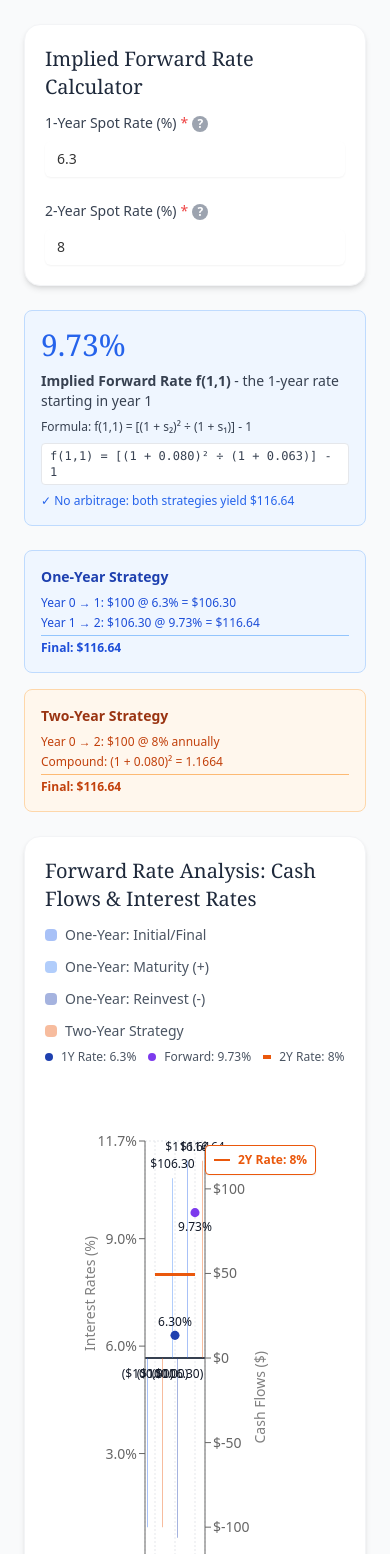
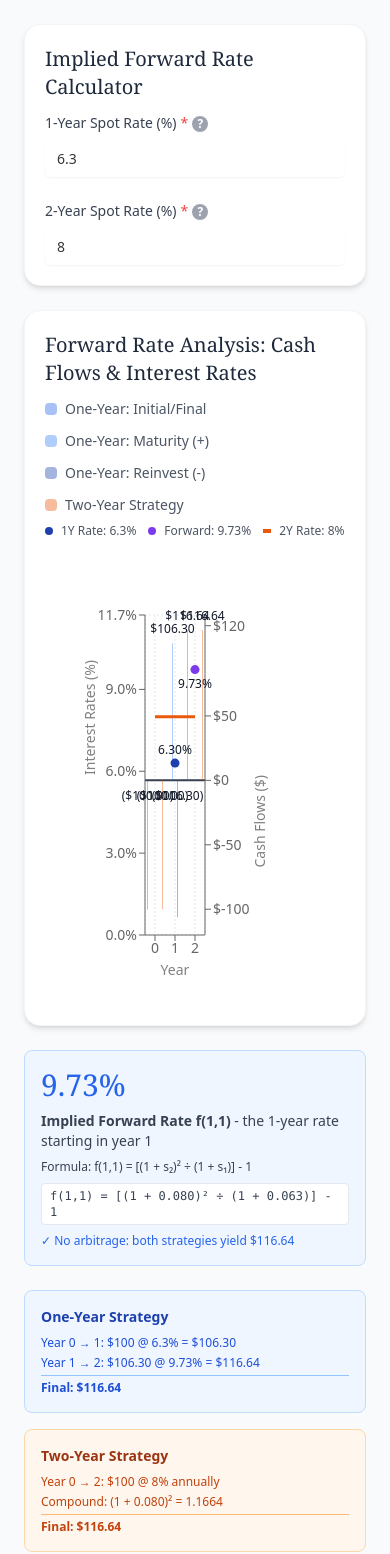
Before and after one commit to PaulReadCFA/lm2los3_impliedforwardrate, a React (Vite) app: page / in a window 390 px wide. Shown: the top 1554 px of the page. Built offline with nearby package versions, Linux system fonts and the light colour scheme.

Commit message:
ordering

```diff
--- a/src/App.jsx
+++ b/src/App.jsx
@@ -17,8 +17,8 @@ import {
 const COLORS = {
   primary: "#4476FF",
   dark: "#1e40af",
-  positive: "#2563eb",      // Blue (colorblind safe)
-  negative: "#ea580c",      // Orange (colorblind safe)
+  positive: "#2563eb",
+  negative: "#ea580c",
   purple: "#7c3aed",
   orange: "#ea580c",
   lightBlue: "#3b82f6",
@@ -192,161 +192,10 @@ function calculateForwardRates({ s1, s2 }) {
   };
 }
 
-function App() {
-  // Default values for realistic example (6.3% and 8.0%)
-  const [inputs, setInputs] = useState({
-    s1: 6.3,
-    s2: 8.0,
-  });
-
-  // Input validation
-  const validateInputs = useCallback((inputs) => {
-    const errors = {};
-
-    if (!inputs.s1 || inputs.s1 < 0) {
-      errors.s1 = "1-Year Spot Rate must be positive";
-    } else if (inputs.s1 > 50) {
-      errors.s1 = "1-Year Spot Rate cannot exceed 50%";
-    }
-
-    if (!inputs.s2 || inputs.s2 < 0) {
-      errors.s2 = "2-Year Spot Rate must be positive";
-    } else if (inputs.s2 > 50) {
-      errors.s2 = "2-Year Spot Rate cannot exceed 50%";
-    }
-
-    if (inputs.s2 > 0 && inputs.s1 > 0 && inputs.s2 <= inputs.s1) {
-      errors.yieldCurve = "2-Year rate should typically be higher than 1-year rate for normal yield curve";
-    }
-
-    return errors;
-  }, []);
-
-  const handleInputChange = useCallback((field, value) => {
-    setInputs(prev => ({ ...prev, [field]: parseFloat(value) || 0 }));
-  }, []);
-
-  const inputErrors = validateInputs(inputs);
-  const model = useMemo(() => {
-    if (Object.keys(inputErrors).length > 0) return null;
-    return calculateForwardRates(inputs);
-  }, [inputs, inputErrors]);
-
-  const formatPercentage = (v) => {
-    if (v == null) return "-";
-    return (v).toFixed(2) + "%";
-  };
-
+// Chart component to avoid duplication
+function ForwardRateChart({ model, inputs, formatPercentage }) {
   return (
-    <div className="min-h-screen bg-gray-50 p-6 font-sans">
-      <main className="max-w-7xl mx-auto space-y-6">
-
-        {/* INPUTS CARD - Full Width at Top */}
-        <Card title="Implied Forward Rate Calculator">
-          <div className="grid grid-cols-1 md:grid-cols-2 gap-6">
-            <FormField
-              id="s1-input"
-              label="1-Year Spot Rate (%)"
-              helpText="Enter as percentage (e.g., 6.3 for 6.3%)"
-              error={inputErrors.s1}
-              required
-            >
-              <input
-                id="s1-input"
-                type="number"
-                step="0.1"
-                min="0"
-                max="50"
-                value={inputs.s1}
-                onChange={(e) => handleInputChange('s1', e.target.value)}
-                className={`mt-1 block w-full rounded-md shadow-sm px-3 py-2 ${
-                  inputErrors.s1
-                    ? 'border-red-300 focus:border-red-500 focus:ring-red-500'
-                    : 'border-gray-300 focus:border-blue-500 focus:ring-blue-500'
-                }`}
-                aria-invalid={inputErrors.s1 ? 'true' : 'false'}
-              />
-            </FormField>
-
-            <FormField
-              id="s2-input"
-              label="2-Year Spot Rate (%)"
-              helpText="Enter as percentage (e.g., 8.0 for 8.0%)"
-              error={inputErrors.s2}
-              required
-            >
-              <input
-                id="s2-input"
-                type="number"
-                step="0.1"
-                min="0"
-                max="50"
-                value={inputs.s2}
-                onChange={(e) => handleInputChange('s2', e.target.value)}
-                className={`mt-1 block w-full rounded-md shadow-sm px-3 py-2 ${
-                  inputErrors.s2
-                    ? 'border-red-300 focus:border-red-500 focus:ring-red-500'
-                    : 'border-gray-300 focus:border-blue-500 focus:ring-blue-500'
-                }`}
-                aria-invalid={inputErrors.s2 ? 'true' : 'false'}
-              />
-            </FormField>
-          </div>
-
-          <ValidationMessage errors={inputErrors} />
-        </Card>
-
-        {/* RESULTS AND CHART - Two Column Layout */}
-        {model && model.isValid && (
-          <div className="grid grid-cols-1 lg:grid-cols-4 gap-6">
-
-            {/* LEFT COLUMN - Results & Strategy Boxes */}
-            <div className="lg:col-span-1 space-y-6">
-
-              {/* Forward Rate Result */}
-              <ResultCard
-                title="Implied Forward Rate f(1,1)"
-                value={`${model.forwardRate.toFixed(2)}%`}
-                subtitle="the 1-year rate starting in year 1"
-                description={
-                  <div>
-                    <div className="mb-2 text-xs">Formula: f(1,1) = [(1 + s₂)² ÷ (1 + s₁)] - 1</div>
-                    <div className="font-mono text-xs bg-white px-2 py-1 rounded border">
-                      f(1,1) = [(1 + {(inputs.s2/100).toFixed(3)})² ÷ (1 + {(inputs.s1/100).toFixed(3)})] - 1
-                    </div>
-                    <div className="text-xs mt-2 text-blue-600">✓ No arbitrage: both strategies yield ${model.strategy1Final.toFixed(2)}</div>
-                  </div>
-                }
-                isValid={model.isValid}
-              />
-
-              {/* Strategy Comparison Boxes - Stacked */}
-              <div className="space-y-4">
-                <div className="p-4 bg-blue-50 rounded-lg border border-blue-200">
-                  <div className="font-semibold text-blue-800 mb-2 text-sm">One-Year Strategy</div>
-                  <div className="text-xs text-blue-700 space-y-1">
-                    <div>Year 0 → 1: $100 @ {inputs.s1}% = ${model.strategy1Year1Value.toFixed(2)}</div>
-                    <div>Year 1 → 2: ${model.strategy1Year1Value.toFixed(2)} @ {model.forwardRate.toFixed(2)}% = ${model.strategy1Final.toFixed(2)}</div>
-                    <div className="font-semibold pt-1 border-t border-blue-300">Final: ${model.strategy1Final.toFixed(2)}</div>
-                  </div>
-                </div>
-
-                <div className="p-4 bg-orange-50 rounded-lg border border-orange-200">
-                  <div className="font-semibold text-orange-800 mb-2 text-sm">Two-Year Strategy</div>
-                  <div className="text-xs text-orange-700 space-y-1">
-                    <div>Year 0 → 2: $100 @ {inputs.s2}% annually</div>
-                    <div>Compound: (1 + {(inputs.s2/100).toFixed(3)})² = {Math.pow(1 + inputs.s2/100, 2).toFixed(4)}</div>
-                    <div className="font-semibold pt-1 border-t border-orange-300">Final: ${model.strategy2Final.toFixed(2)}</div>
-                  </div>
-                </div>
-              </div>
-
-            </div>
-
-            {/* RIGHT COLUMN - Large Chart */}
-            <div className="lg:col-span-3">
-              <Card title="Forward Rate Analysis: Cash Flows & Interest Rates" className="h-full">
-
+    <>
       {/* Chart Legends */}
       <div className="mb-4 space-y-2">
         <div className="text-sm text-gray-600 flex items-center gap-3 flex-wrap">
@@ -384,8 +233,8 @@ function App() {
         </div>
       </div>
 
-                {/* Large Chart */}
-                <div className="h-[550px] relative"
+      {/* Chart */}
+      <div className="h-[450px]"
            role="img"
            aria-labelledby="chart-title"
            aria-describedby="chart-description">
@@ -397,7 +246,7 @@ function App() {
           </p>
         </div>
 
-                  <ResponsiveContainer width="100%" height="100%">
+        <ResponsiveContainer width="100%" height={450}>
           <ComposedChart
             data={model.cashFlowData}
             margin={{ top: 60, right: 80, left: 40, bottom: 40 }}
@@ -503,25 +352,6 @@ function App() {
             </Scatter>
           </ComposedChart>
         </ResponsiveContainer>
-
-                  {/* 2Y Rate Label - Positioned in Chart */}
-                  <div
-                    className="absolute top-16 left-40 bg-white px-2 py-1 rounded border shadow-sm"
-                    style={{
-                      borderColor: COLORS.orange,
-                      color: COLORS.orange,
-                      fontSize: '12px',
-                      fontWeight: 'bold'
-                    }}
-                  >
-                    <div className="flex items-center gap-2">
-                      <div
-                        className="w-4 h-0.5"
-                        style={{ backgroundColor: COLORS.orange }}
-                      ></div>
-                      2Y Rate: {inputs.s2}%
-                    </div>
-                  </div>
       </div>
 
       {/* Screen Reader Data Table */}
@@ -556,12 +386,183 @@ function App() {
           </tbody>
         </table>
       </div>
+    </>
+  );
+}
 
+// Results component
+function ResultsSection({ model, inputs }) {
+  return (
+    <div className="space-y-6">
+      {/* Forward Rate Result */}
+      <ResultCard
+        title="Implied Forward Rate f(1,1)"
+        value={`${model.forwardRate.toFixed(2)}%`}
+        subtitle="the 1-year rate starting in year 1"
+        description={
+          <div>
+            <div className="mb-2 text-xs">Formula: f(1,1) = [(1 + s₂)² ÷ (1 + s₁)] - 1</div>
+            <div className="font-mono text-xs bg-white px-2 py-1 rounded border">
+              f(1,1) = [(1 + {(inputs.s2/100).toFixed(3)})² ÷ (1 + {(inputs.s1/100).toFixed(3)})] - 1
+            </div>
+            <div className="text-xs mt-2 text-blue-600">✓ No arbitrage: both strategies yield ${model.strategy1Final.toFixed(2)}</div>
+          </div>
+        }
+        isValid={model.isValid}
+      />
+
+      {/* Strategy Comparison Boxes */}
+      <div className="space-y-4">
+        <div className="p-4 bg-blue-50 rounded-lg border border-blue-200">
+          <div className="font-semibold text-blue-800 mb-2 text-sm">One-Year Strategy</div>
+          <div className="text-xs text-blue-700 space-y-1">
+            <div>Year 0 → 1: $100 @ {inputs.s1}% = ${model.strategy1Year1Value.toFixed(2)}</div>
+            <div>Year 1 → 2: ${model.strategy1Year1Value.toFixed(2)} @ {model.forwardRate.toFixed(2)}% = ${model.strategy1Final.toFixed(2)}</div>
+            <div className="font-semibold pt-1 border-t border-blue-300">Final: ${model.strategy1Final.toFixed(2)}</div>
+          </div>
+        </div>
+
+        <div className="p-4 bg-orange-50 rounded-lg border border-orange-200">
+          <div className="font-semibold text-orange-800 mb-2 text-sm">Two-Year Strategy</div>
+          <div className="text-xs text-orange-700 space-y-1">
+            <div>Year 0 → 2: $100 @ {inputs.s2}% annually</div>
+            <div>Compound: (1 + {(inputs.s2/100).toFixed(3)})² = {Math.pow(1 + inputs.s2/100, 2).toFixed(4)}</div>
+            <div className="font-semibold pt-1 border-t border-orange-300">Final: ${model.strategy2Final.toFixed(2)}</div>
+          </div>
+        </div>
+      </div>
+    </div>
+  );
+}
+
+function App() {
+  const [inputs, setInputs] = useState({
+    s1: 6.3,
+    s2: 8.0,
+  });
+
+  const validateInputs = useCallback((inputs) => {
+    const errors = {};
+
+    if (!inputs.s1 || inputs.s1 < 0) {
+      errors.s1 = "1-Year Spot Rate must be positive";
+    } else if (inputs.s1 > 50) {
+      errors.s1 = "1-Year Spot Rate cannot exceed 50%";
+    }
+
+    if (!inputs.s2 || inputs.s2 < 0) {
+      errors.s2 = "2-Year Spot Rate must be positive";
+    } else if (inputs.s2 > 50) {
+      errors.s2 = "2-Year Spot Rate cannot exceed 50%";
+    }
+
+    if (inputs.s2 > 0 && inputs.s1 > 0 && inputs.s2 <= inputs.s1) {
+      errors.yieldCurve = "2-Year rate should typically be higher than 1-year rate for normal yield curve";
+    }
+
+    return errors;
+  }, []);
+
+  const handleInputChange = useCallback((field, value) => {
+    setInputs(prev => ({ ...prev, [field]: parseFloat(value) || 0 }));
+  }, []);
+
+  const inputErrors = validateInputs(inputs);
+  const model = useMemo(() => {
+    if (Object.keys(inputErrors).length > 0) return null;
+    return calculateForwardRates(inputs);
+  }, [inputs, inputErrors]);
+
+  const formatPercentage = (v) => {
+    if (v == null) return "-";
+    return (v).toFixed(2) + "%";
+  };
+
+  return (
+    <div className="min-h-screen bg-gray-50 p-6 font-sans">
+      <main className="max-w-7xl mx-auto space-y-6">
+
+        {/* INPUTS */}
+        <Card title="Implied Forward Rate Calculator">
+          <div className="grid grid-cols-1 md:grid-cols-2 gap-6">
+            <FormField
+              id="s1-input"
+              label="1-Year Spot Rate (%)"
+              helpText="Enter as percentage (e.g., 6.3 for 6.3%)"
+              error={inputErrors.s1}
+              required
+            >
+              <input
+                id="s1-input"
+                type="number"
+                step="0.1"
+                min="0"
+                max="50"
+                value={inputs.s1}
+                onChange={(e) => handleInputChange('s1', e.target.value)}
+                className={`mt-1 block w-full rounded-md shadow-sm px-3 py-2 ${
+                  inputErrors.s1
+                    ? 'border-red-300 focus:border-red-500 focus:ring-red-500'
+                    : 'border-gray-300 focus:border-blue-500 focus:ring-blue-500'
+                }`}
+                aria-invalid={inputErrors.s1 ? 'true' : 'false'}
+              />
+            </FormField>
+
+            <FormField
+              id="s2-input"
+              label="2-Year Spot Rate (%)"
+              helpText="Enter as percentage (e.g., 8.0 for 8.0%)"
+              error={inputErrors.s2}
+              required
+            >
+              <input
+                id="s2-input"
+                type="number"
+                step="0.1"
+                min="0"
+                max="50"
+                value={inputs.s2}
+                onChange={(e) => handleInputChange('s2', e.target.value)}
+                className={`mt-1 block w-full rounded-md shadow-sm px-3 py-2 ${
+                  inputErrors.s2
+                    ? 'border-red-300 focus:border-red-500 focus:ring-red-500'
+                    : 'border-gray-300 focus:border-blue-500 focus:ring-blue-500'
+                }`}
+                aria-invalid={inputErrors.s2 ? 'true' : 'false'}
+              />
+            </FormField>
+          </div>
+
+          <ValidationMessage errors={inputErrors} />
+        </Card>
+
+        {/* CHART AND RESULTS */}
+        {model && model.isValid && (
+          <>
+            {/* MOBILE: Chart first, then results */}
+            <div className="lg:hidden space-y-6">
+              <Card title="Forward Rate Analysis: Cash Flows & Interest Rates">
+                <ForwardRateChart model={model} inputs={inputs} formatPercentage={formatPercentage} />
+              </Card>
+
+              <ResultsSection model={model} inputs={inputs} />
+            </div>
+
+            {/* DESKTOP: Two column layout */}
+            <div className="hidden lg:grid lg:grid-cols-4 gap-6">
+              <div className="lg:col-span-1">
+                <ResultsSection model={model} inputs={inputs} />
+              </div>
+
+              <div className="lg:col-span-3">
+                <Card title="Forward Rate Analysis: Cash Flows & Interest Rates">
+                  <ForwardRateChart model={model} inputs={inputs} formatPercentage={formatPercentage} />
                 </Card>
               </div>
             </div>
+          </>
         )}
-
 
       </main>
     </div>
```
Lines whose indentation alone changed are shown as unchanged.
